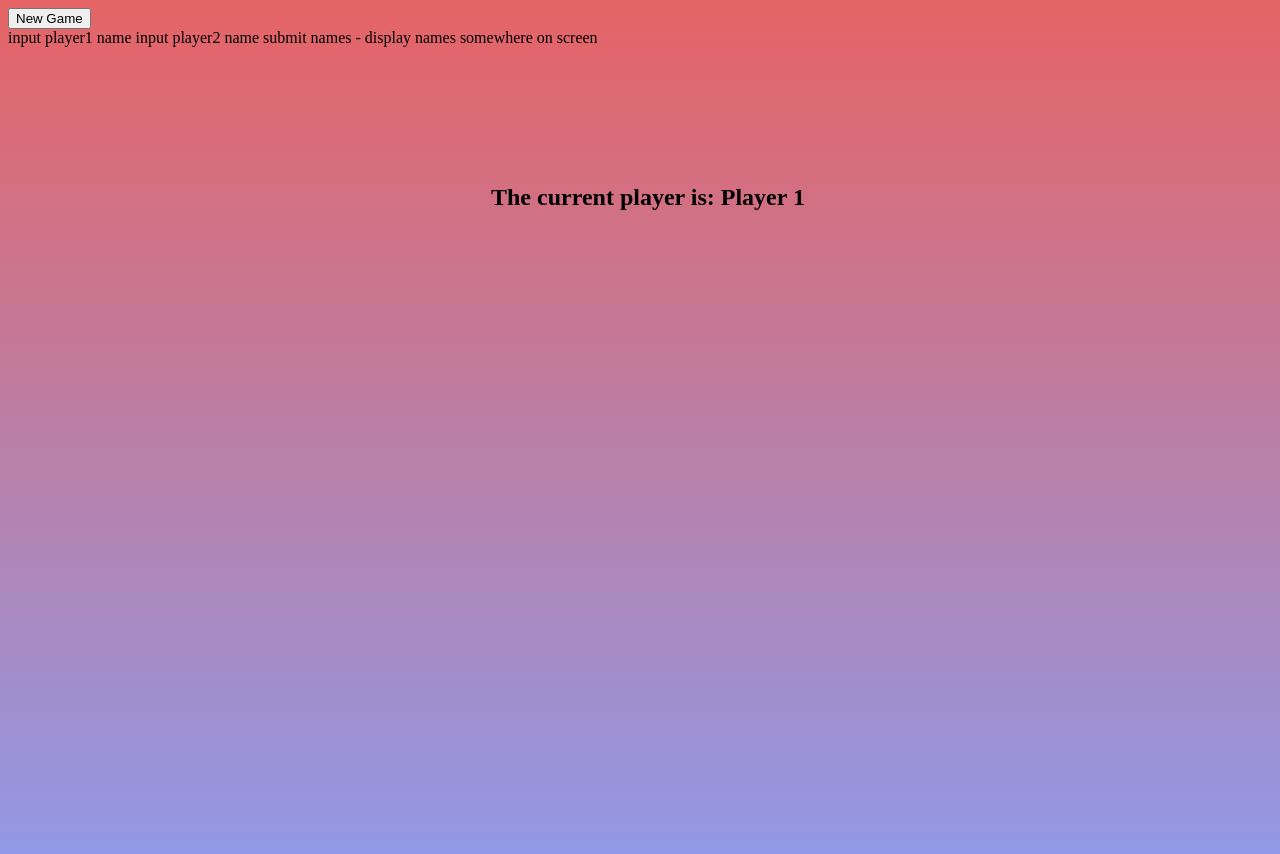
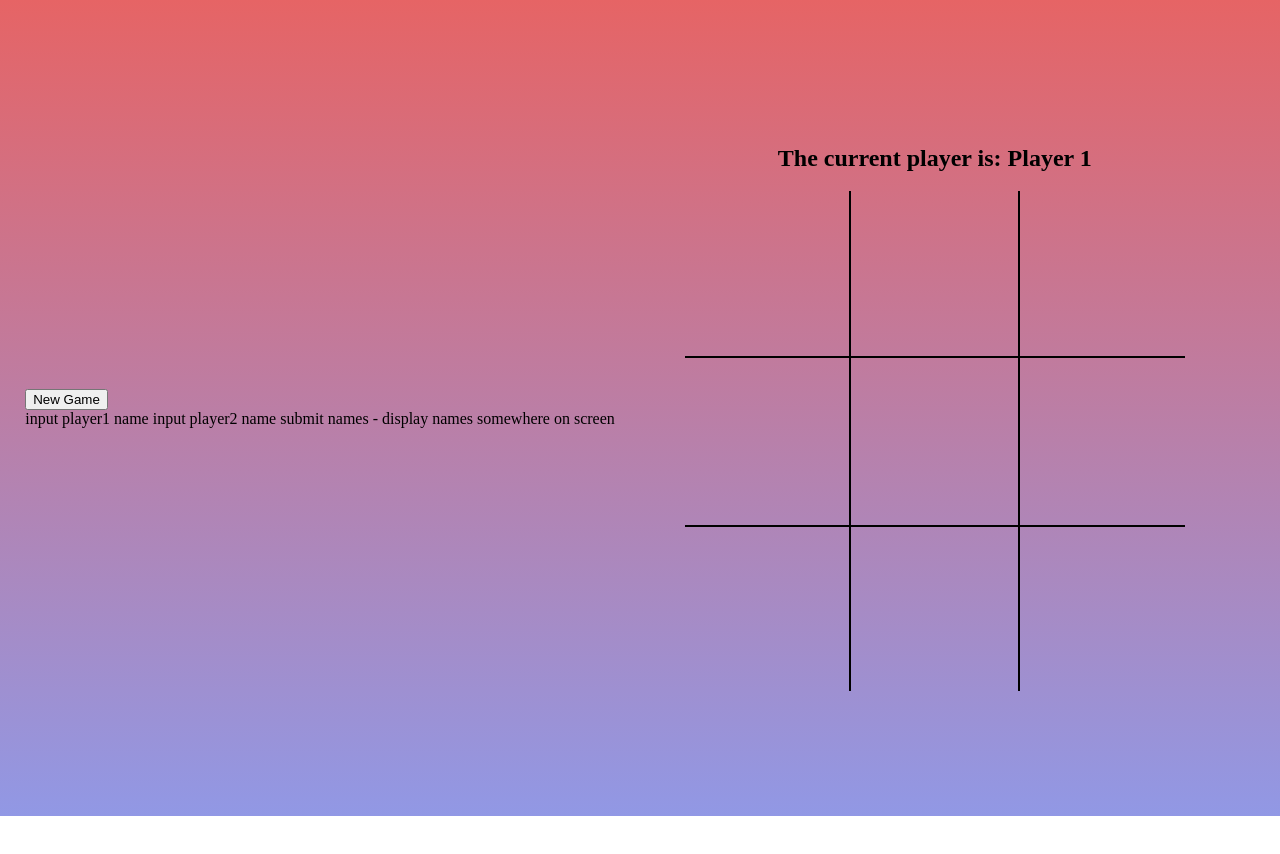
Before and after one commit to nzlongboi/Project-Tic-Tac-Toe, a plain HTML site: page index.html in a window 1280 px wide. After the commit the page ends 816 px from the top, so only its background shows below. Drawn offline with Linux system fonts and the light colour scheme.

Commit message:
moved #container to 50vw

```diff
--- a/style.css
+++ b/style.css
@@ -1,6 +1,12 @@
+body {
+    display: flex;
+    justify-content: center;
+    align-items: center;
+}
+
 #container {
     height: 100vh;
-    width: 100vw;
+    width: 50vw;
     display: flex;
     justify-content: center;
     align-items: center;
@@ -31,38 +37,38 @@ body {
 }
 
 
-#playingSpace1 {
+#playing-space1 {
     border-right: solid black 2px;
     border-bottom: solid black 2px;
 }
 
-#playingSpace2 {
+#playing-space2 {
     border-bottom: solid black 2px;
 }
 
-#playingSpace3 {
+#playing-space3 {
     border-left: solid black 2px;
     border-bottom: solid black 2px;
 }
 
-#playingSpace4 {
+#playing-space4 {
     border-right: solid black 2px;
 }
 
-#playingSpace6 {
+#playing-space6 {
     border-left: solid black 2px;
 }
 
-#playingSpace7 {
+#playing-space7 {
     border-top: solid black 2px;
     border-right: solid black 2px;
 }
 
-#playingSpace8 {
+#playing-space8 {
     border-top: solid black 2px;
 }
 
-#playingSpace9 {
+#playing-space9 {
     border-top: solid black 2px;
     border-left: solid black 2px;
 }
```
